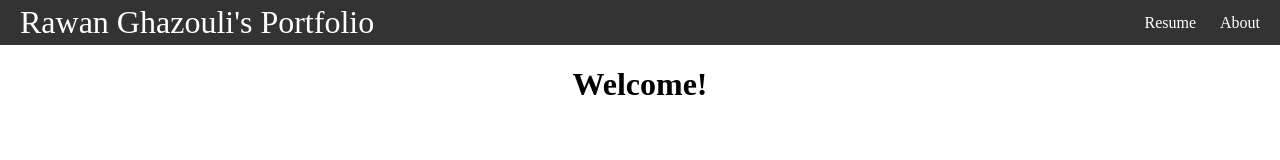
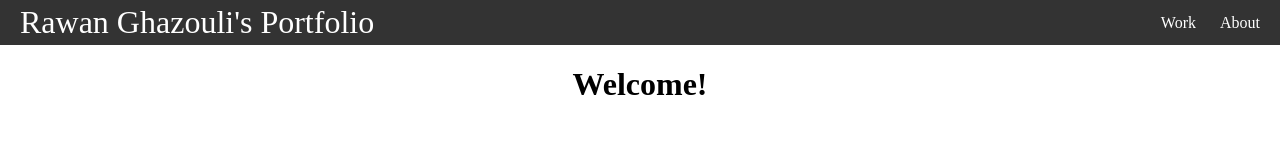
Before and after one commit to wanzouli/react-website-2, a React (Create React App) app: page / in a window 1280 px wide. Shown: the top 160 px of the page. Built offline with nearby package versions, Linux system fonts and the light colour scheme.

Commit message:
change back

```diff
--- a/src/components/Navbar.js
+++ b/src/components/Navbar.js
@@ -3,7 +3,7 @@ export default function Navbar (){
         <a href="/" className="site-title"> Rawan Ghazouli's Portfolio </a>
         <ul>
             <li>
-               <a href="/Work"> Resume </a>
+               <a href="/Work"> Work </a>
             </li>
             <li>
                <a href="/About"> About </a>
```
